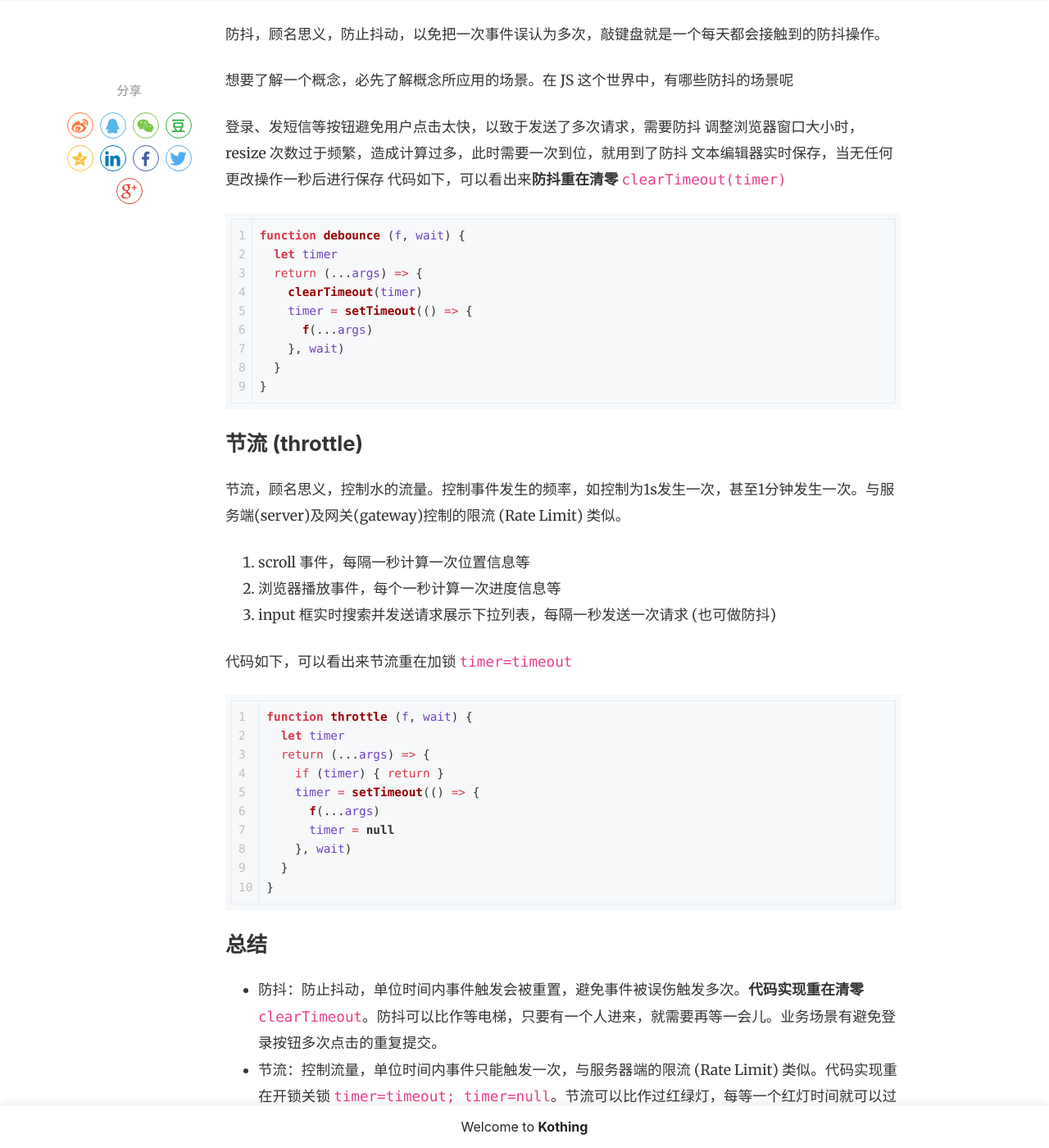
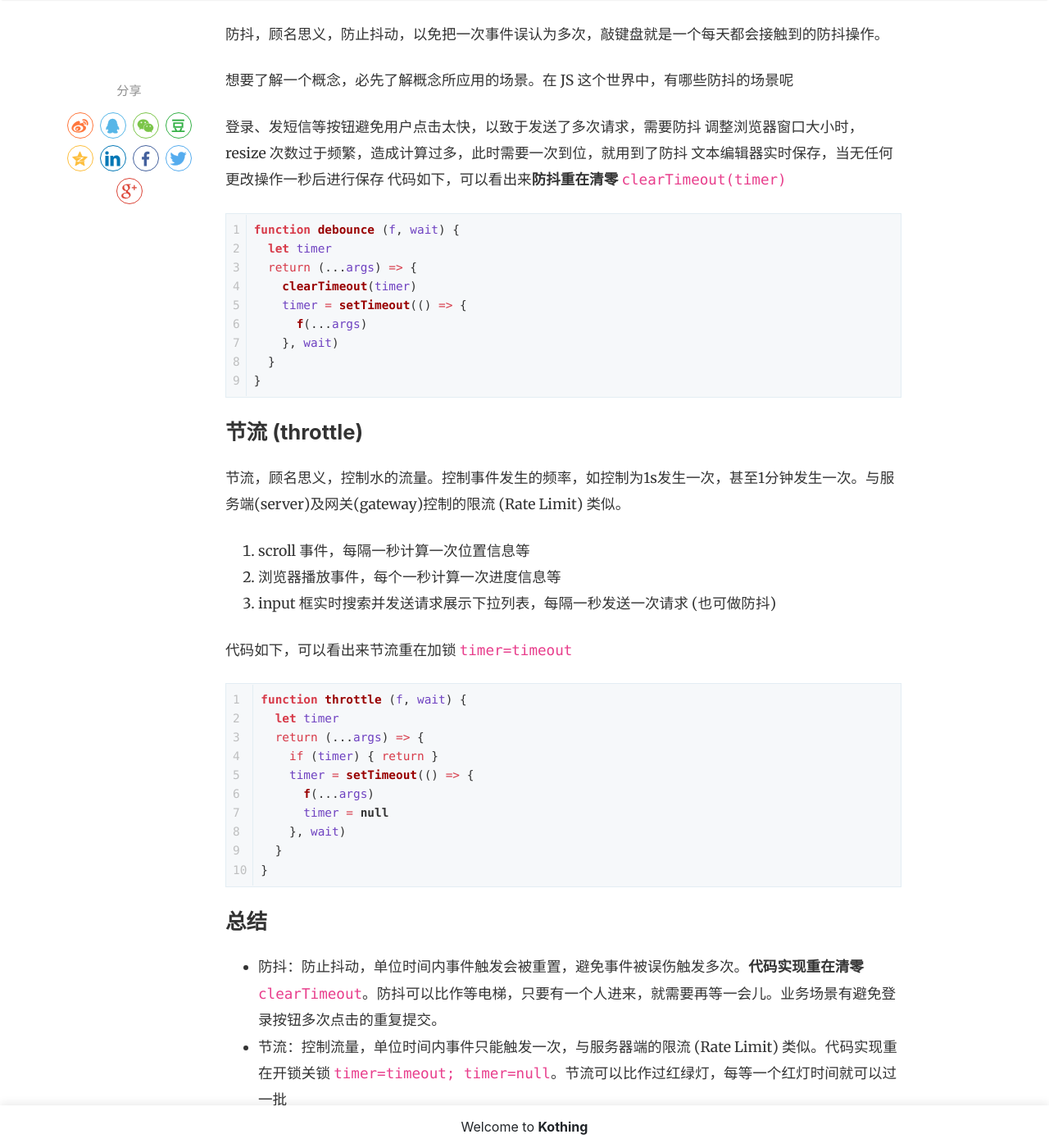
Before and after one commit to kothing/kothing.github.io, a Jekyll site: the page built from _posts/2020-01-01-debounce-throttle.md, in a window 1280 px wide and 1400 px high, scrolled down 959 px. Shown: the whole window at 82% size. Built offline with Jekyll 4.4.1, drawn with Linux system fonts in a browser that asks for light colours; nearby versions of some CDN libraries; comment, search, counter and statistics services are not loaded.

Commit message:
Update _syntax.scss

```diff
--- a/_sass/_syntax.scss
+++ b/_sass/_syntax.scss
@@ -66,6 +66,9 @@
     .vi { color: #008080 } /* Name.Variable.Instance */
     .il { color: #009999 } /* Literal.Number.Integer.Long */
 }
+pre.highlight {
+    padding: 0;
+}
 table.rouge-table {
     border: #E3EDF3 1px solid;
 }
```
